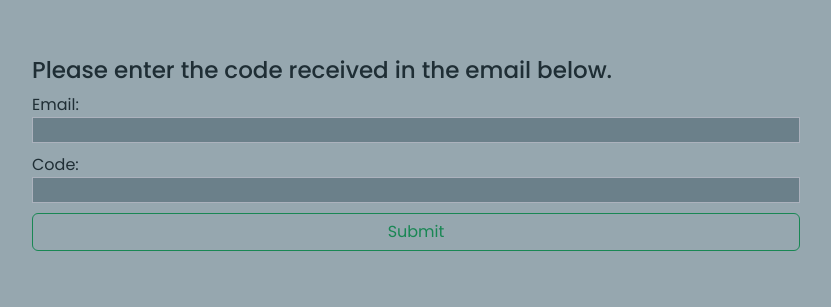
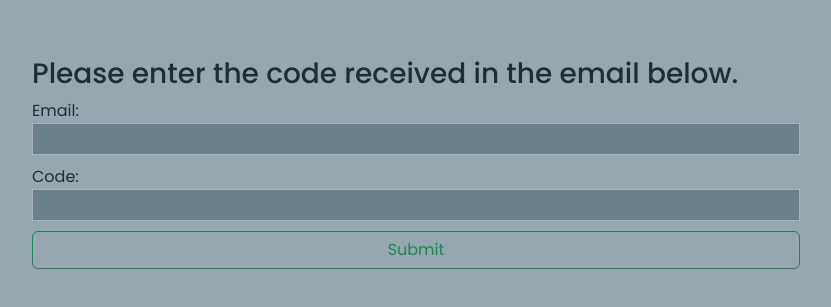
Before and after one commit to brandao-rafael/Aidioms_separated, a React app in the folder frontend/: page /validate in a window 1280 px wide. Shown: the part 199-506 px from the top of the page, without its empty margins (224-1055 px from the left). Built offline with nearby package versions, Linux system fonts and the light colour scheme; what react-dotenv would draw is missing.

Commit message:
style: change font-size

```diff
--- a/frontend/src/App.css
+++ b/frontend/src/App.css
@@ -37,9 +37,14 @@ body {
 }
 
 header {
+  font-size: 20px;
   height: 70px;
   padding: 15px;
   width: 100%;
+}
+
+p, li, option, select, input, textarea, button {
+  font-size: 20px;
 }
 
 li {
@@ -76,7 +81,7 @@ input::placeholder {
 }
 
 .validation-content h3 {
-  font-size: 23px;
+  font-size: 28px;
   font-weight: 500;
 }
 
@@ -360,7 +365,7 @@ input::placeholder {
 
 .btn-subjects:hover {
   color: var(--success);
-  font-size: 1.05rem;
+  font-size: 1.10rem;
   transition: var(--transition);
 }
 
@@ -446,12 +451,12 @@ input::placeholder {
 }
 
 .balloon-text {
-  font-size: 15px;
+  font-size: 20px;
 }
 
 .balloon-timestamp {
   align-self: flex-end;
-  font-size: 9px;
+  font-size: 12px;
 }
 
 .chat-user-section {
```
